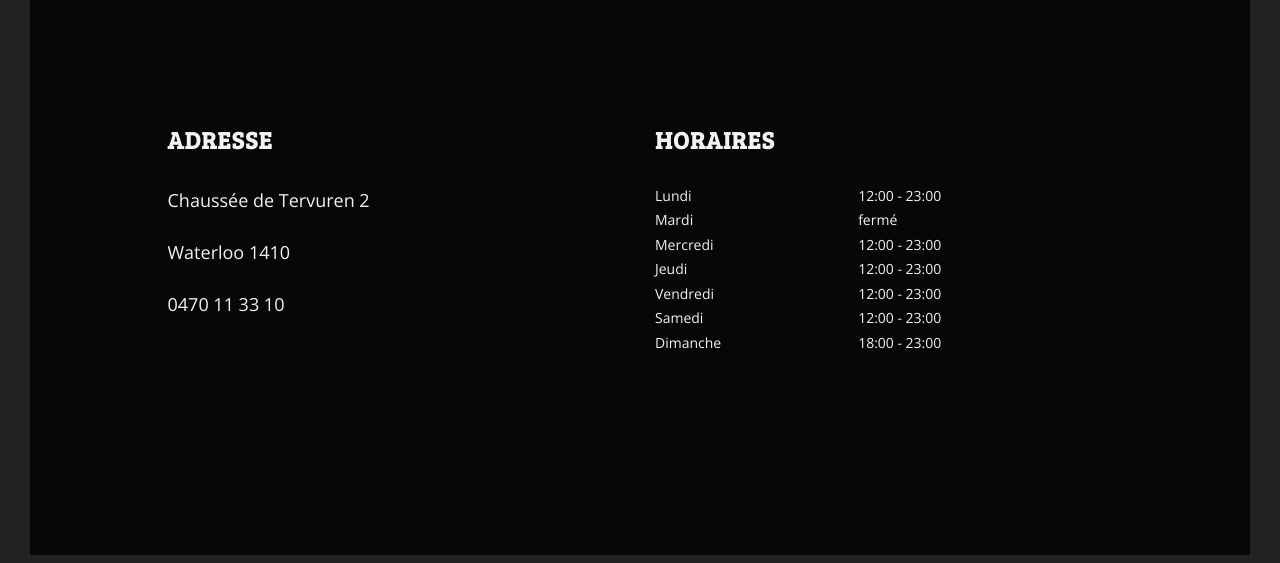
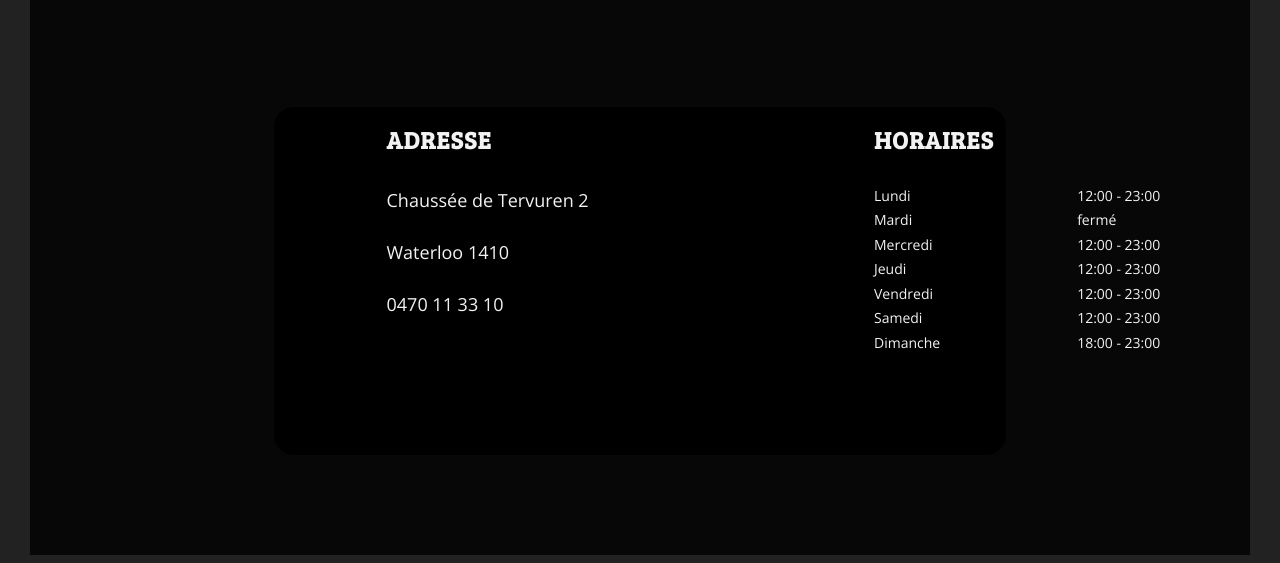
Before and after one commit to AnanasWaterloo/AnanasWaterloo.github.io, a plain HTML site: page index.html in a window 1280 px wide. Shown: the part 2918-3481 px from the top of the page. Drawn offline with nearby package versions, Linux system fonts and the light colour scheme; some packages are replaced by stand-ins of ours.

```diff
--- a/assets/css/style.css
+++ b/assets/css/style.css
@@ -281,6 +281,13 @@ body {
     background-color: #333;
     left: 50%;
     margin-left: -60px;
+}
+
+.benue{
+    background-color: black;
+    width: 60%;
+    margin-left: 20%;
+    border-radius: 20px;
 }
 
 .rotate-45 {
--- a/index.html
+++ b/index.html
@@ -266,6 +266,7 @@
                         </div>
                     </div>
                 </div>
+                <div class='benue'>
                 <div class="container">
                     <div class="row mb100">
                         <!-- Address, Phone & Email -->
@@ -306,6 +307,7 @@
                     </div>
 
                 </div>
+            </div>
             </div>
     	</section>
 
```
